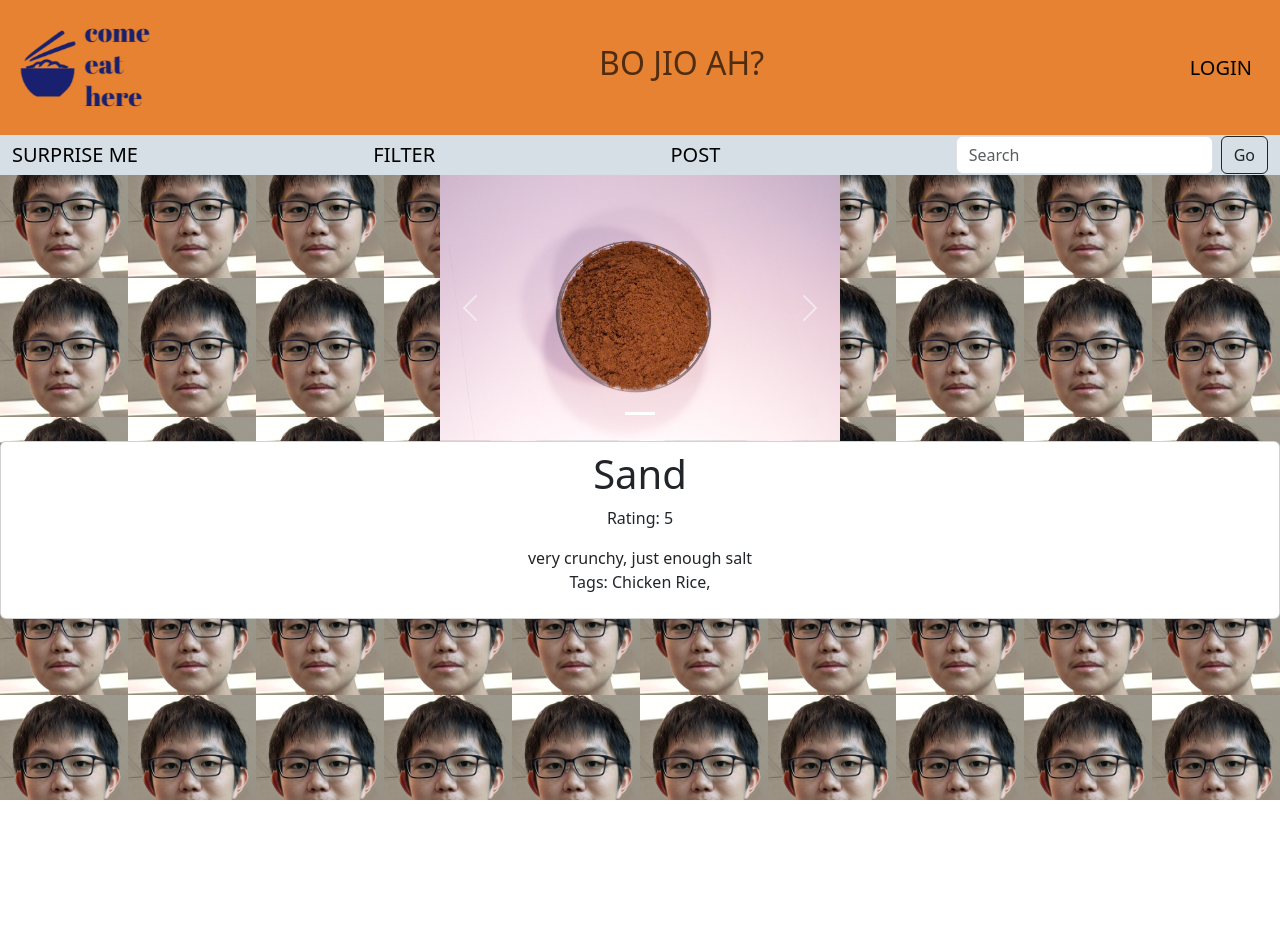
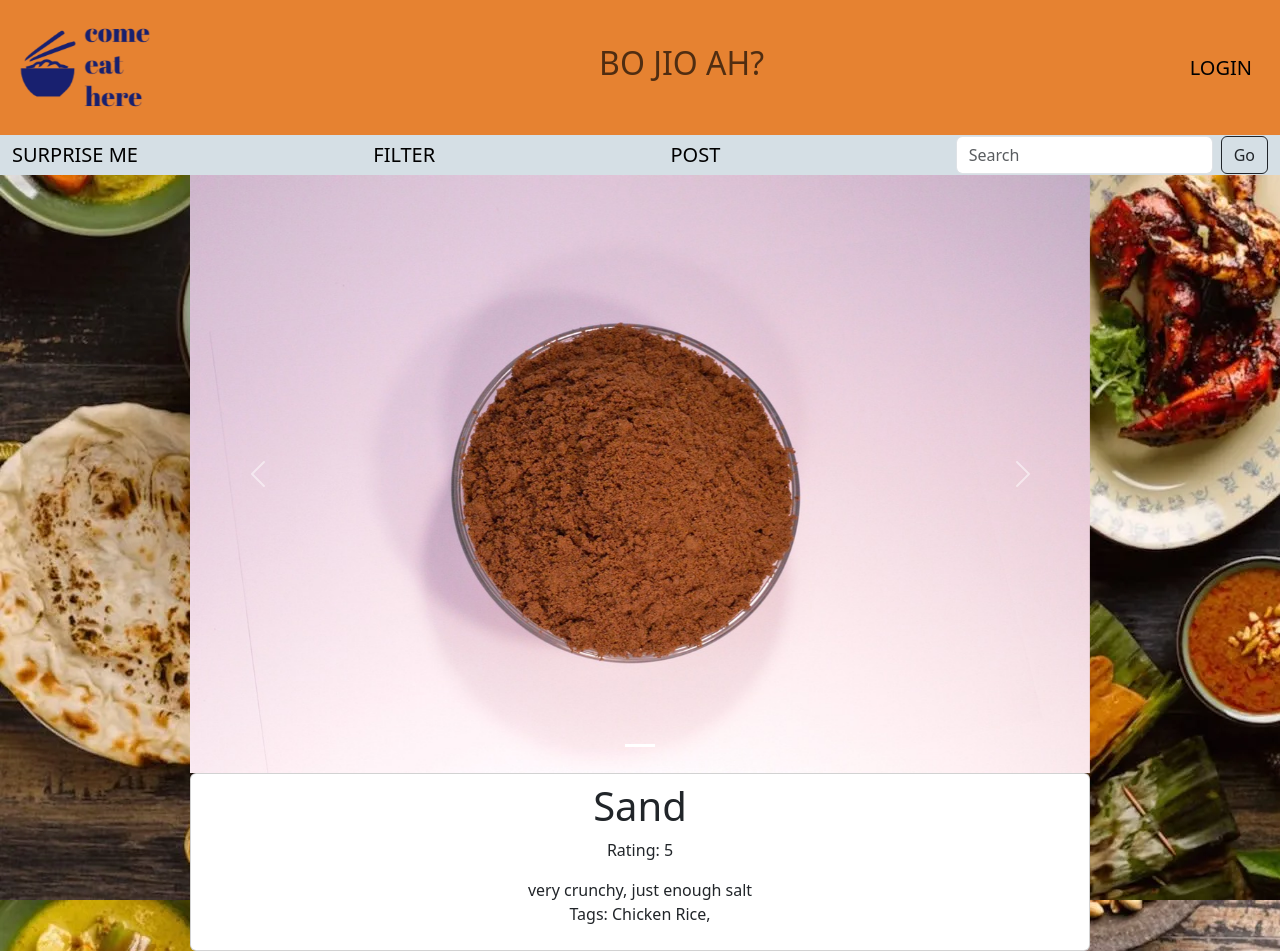
Before and after one commit to ryangohca/wahoo, a Flask app: a page that uses templates/post.html in a window 1280 px wide. Before the commit the page ends 800 px from the top, so only its background shows below. Run offline with Flask 3, Linux system fonts and the light colour scheme; data comes from the database, SQL or seed files in the repository; some libraries are stand-ins or nearby versions.

Commit message:
background

```diff
--- a/static/base.css
+++ b/static/base.css
@@ -11,5 +11,5 @@
 }
 
 body{
-    background-image: url('../static/images/posterboy.png');
+    background-image: url('../static/images/hawker-food-hero-image-image-credit-visit-singapore-1600x900.webp');
 }
--- a/templates/post.html
+++ b/templates/post.html
@@ -4,7 +4,7 @@
 {% block head %} {{ super() }} {% endblock %}
 {% block content %}
     <div class="d-flex justify-content-center">
-        <div style="width: 400px;">
+        <div style="width: 900px;">
             <div id="imageCarousel" class="carousel slide" data-bs-ride="carousel">
                 <div class="carousel-indicators">
                     <button type="button" data-bs-target="#imageCarousel" data-bs-slide-to="0" class="active" aria-current="true" aria-label="Slide 1"></button>
@@ -34,7 +34,7 @@
         </div>
     </div>
     <div class="d-flex justify-content-center">
-        <div class="card" style="width: 100%; padding: 8px;">
+        <div class="card" style="width: 900px; padding: 8px;">
             <div class="text-center">
                 <h1 class="text-capitalize"> {{post.title}} </h1>
                 <p> Rating: {{post.rating}} </p>
```
Also changed, not shown: static/images/hawker-food-hero-image-image-credit-visit-singapore-1600x900.webp (added).
